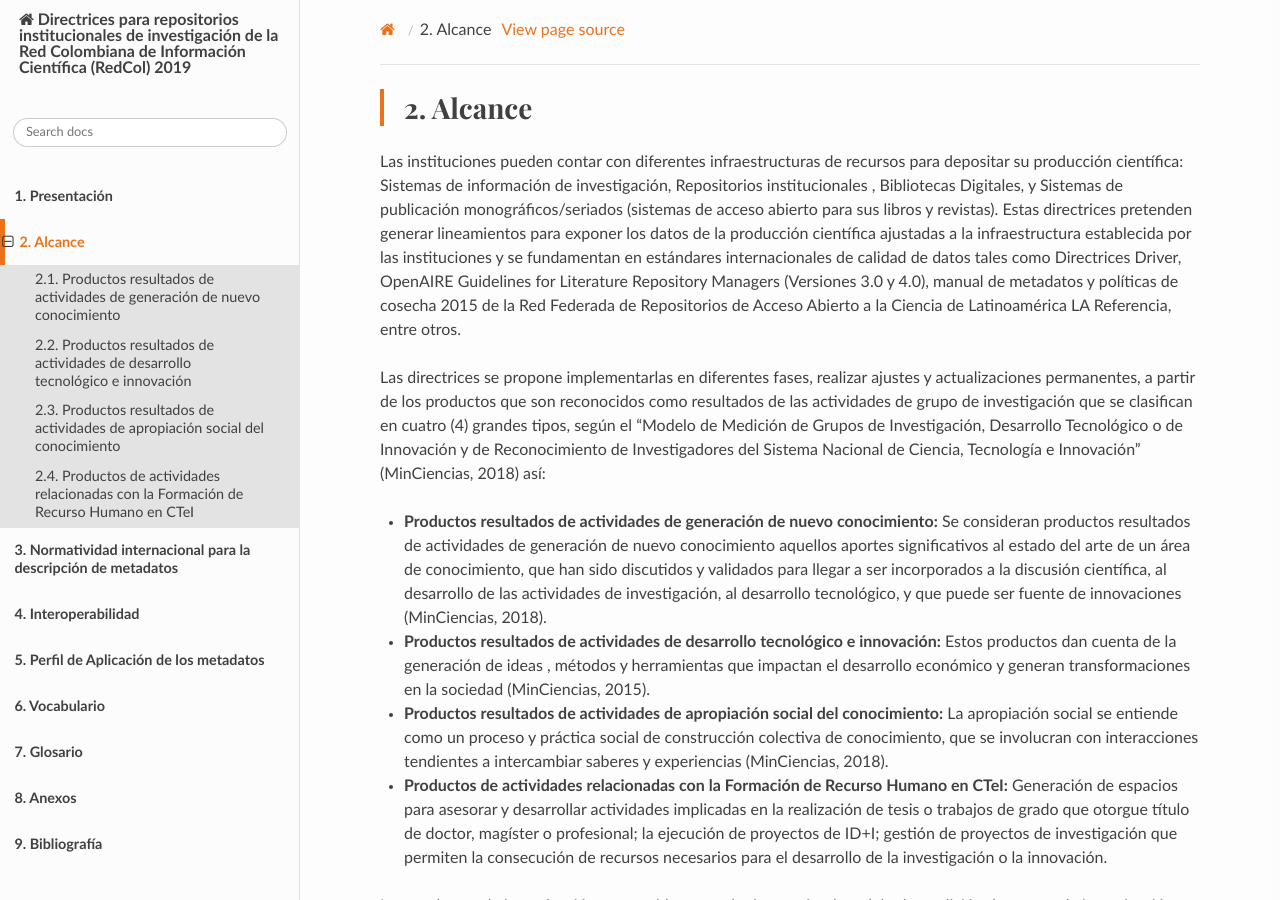
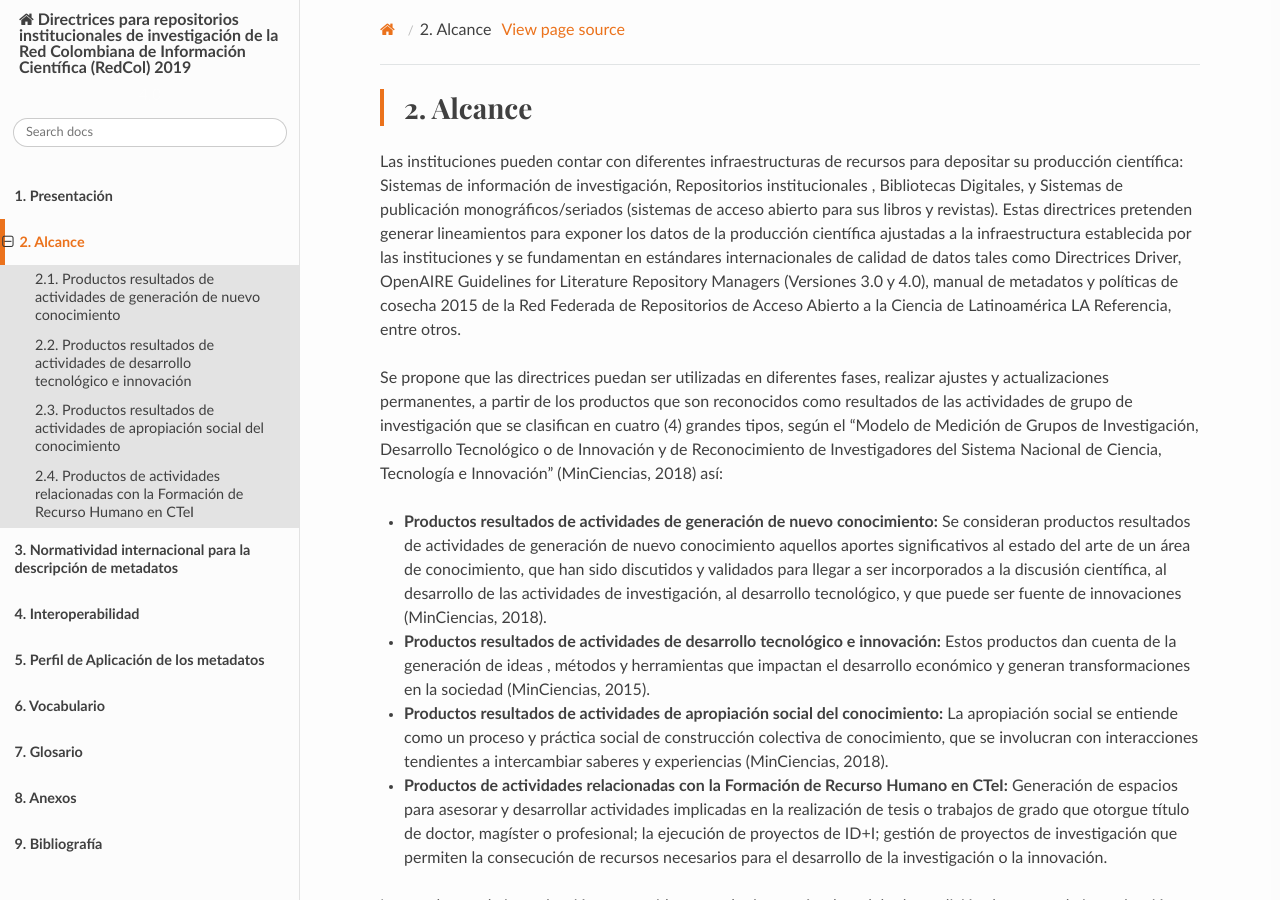
Before and after one commit to rcic/openaire4, a Sphinx documentation site: the page built from docs/use_of_oai_pmh.rst, in a window 1280 px wide and 900 px high. Built offline with Sphinx 7.4.7 and the Read the Docs theme 2.0.0, drawn with Linux system fonts in a browser that asks for light colours; some web fonts are replaced; a script that is not in the unit is left out.

Commit message:
Update use_of_oai_pmh.rst

```diff
--- a/docs/use_of_oai_pmh.rst
+++ b/docs/use_of_oai_pmh.rst
@@ -5,7 +5,7 @@ Alcance
 
 Las instituciones pueden contar con diferentes infraestructuras de recursos para depositar su producción científica:  Sistemas de información de investigación, Repositorios institucionales , Bibliotecas Digitales, y Sistemas de publicación monográficos/seriados (sistemas de acceso abierto para sus libros y revistas). Estas directrices pretenden generar lineamientos para exponer los datos de la producción científica ajustadas a la infraestructura establecida por las instituciones y se fundamentan en estándares internacionales de calidad de datos tales como Directrices Driver,  OpenAIRE Guidelines for Literature Repository Managers (Versiones 3.0 y 4.0), manual de metadatos y políticas de cosecha 2015 de la Red Federada de Repositorios de Acceso Abierto a la Ciencia de Latinoamérica LA Referencia, entre otros.
 
-Las directrices se propone implementarlas en diferentes fases, realizar ajustes y actualizaciones permanentes, a partir de los productos que son reconocidos como resultados de las actividades de grupo de investigación que se clasifican en cuatro (4) grandes tipos, según el “Modelo de Medición de Grupos de Investigación, Desarrollo Tecnológico o de Innovación y de Reconocimiento de Investigadores del Sistema Nacional de Ciencia, Tecnología e Innovación” (MinCiencias, 2018) así:
+Se propone que las directrices puedan ser utilizadas en diferentes fases, realizar ajustes y actualizaciones permanentes, a partir de los productos que son reconocidos como resultados de las actividades de grupo de investigación que se clasifican en cuatro (4) grandes tipos, según el “Modelo de Medición de Grupos de Investigación, Desarrollo Tecnológico o de Innovación y de Reconocimiento de Investigadores del Sistema Nacional de Ciencia, Tecnología e Innovación” (MinCiencias, 2018) así:
 
 
 - **Productos resultados de actividades de generación de nuevo conocimiento:**  Se consideran productos resultados de actividades de generación de nuevo conocimiento aquellos aportes significativos al estado del arte de un área de conocimiento, que han sido discutidos y validados para llegar a ser incorporados a la discusión científica, al desarrollo de las actividades de investigación, al desarrollo tecnológico, y que puede ser fuente de innovaciones (MinCiencias, 2018).
```
